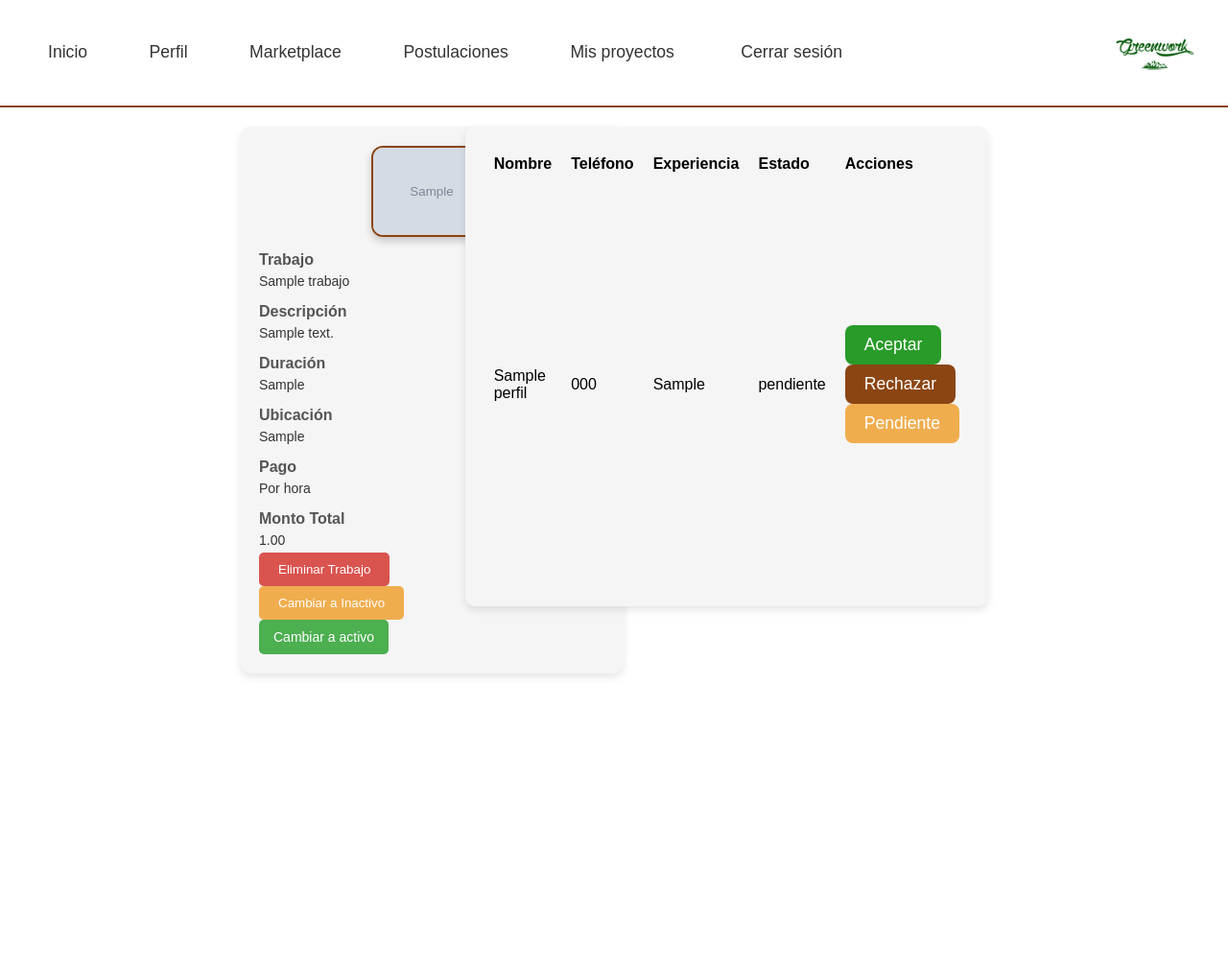
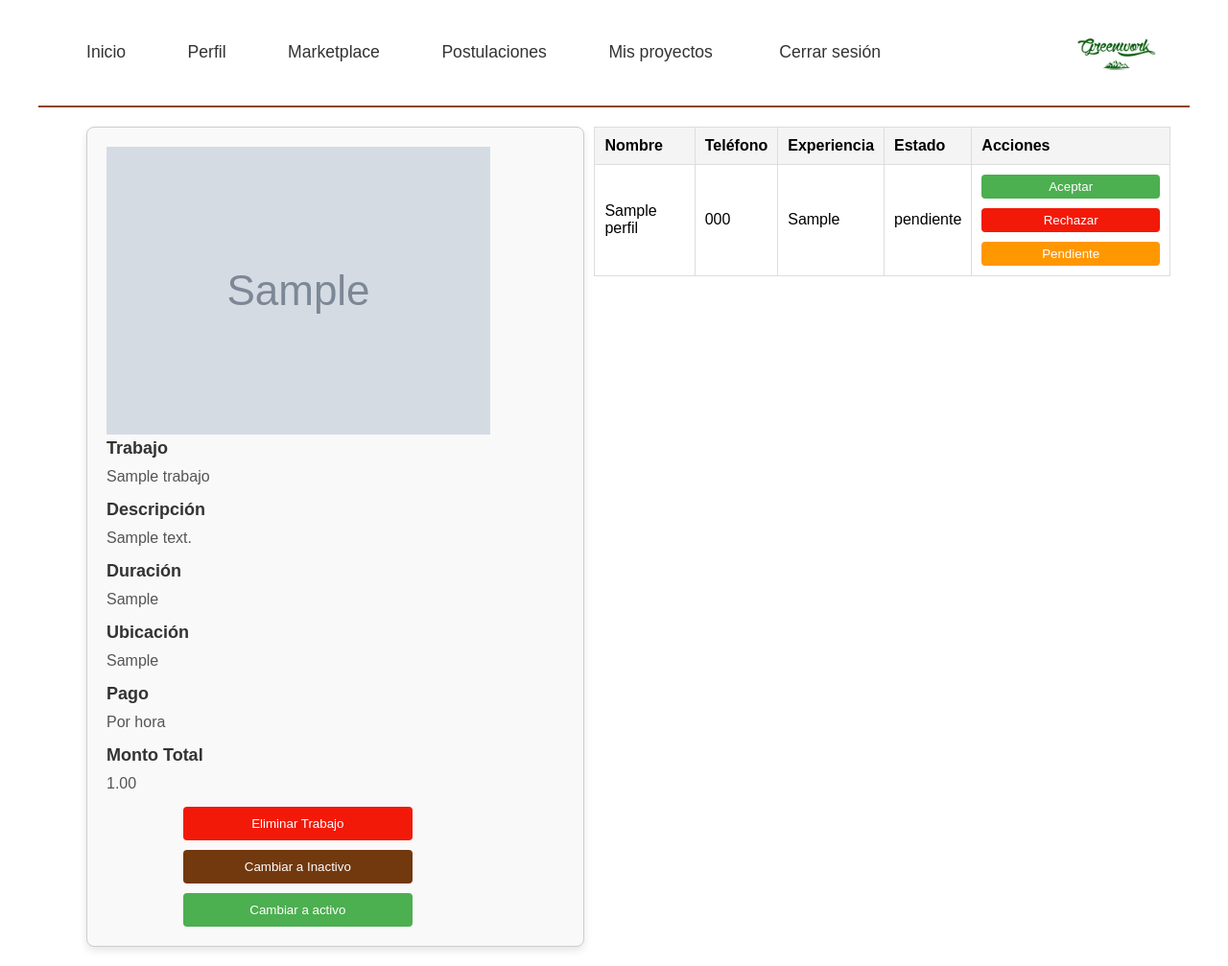
Before and after one commit to StarFront/microproyectos_corredor, a Flask app: page /vista_postulados/1 in a window 1280 px wide. Shown: the whole page at 96% size. Before the commit the page ends 706 px from the top, so only its background shows below. Run offline with Flask 3, Linux system fonts and the light colour scheme; tables that the repository leaves empty hold one stand-in row (values such as "Sample post"); grey boxes marked "Sample" are stand-in pictures.

Commit message:
arreglo de vista postulados favicon texto index

```diff
--- a/Front/css/vista_postulados.css
+++ b/Front/css/vista_postulados.css
@@ -6,7 +6,6 @@
     font-family: 'Poppins', sans-serif;
 }
 
-
 .container {
     max-width: 1200px;
     margin: 0 auto;
@@ -14,7 +13,6 @@
     background-color: #fff;
     border-radius: 8px;
 }
-
 
 header {
     display: flex;
@@ -90,156 +88,124 @@ header nav ul li a:hover {
   transform: scale(0.98); /* Efecto de presión al hacer clic */
 }
 
+
 /* Estilo de la tarjeta de trabajo */
-.job-card {
-    background-color: #f5f5f5;
-    border-radius: 12px;
-    padding: 20px;
-    max-width: 400px;
-    margin: 20px auto;
-    box-shadow: 0 4px 8px rgba(0, 0, 0, 0.1);
-    text-align: left;
-    color: #333;
-    position: absolute;
-    left: 250px;
+/* Contenedor principal para alinear ambos bloques */
+.container-wrapper {
+    display: flex;
+    gap: 10px;
+    margin: 20px;
+    align-items: flex-start; /* Alinea en la parte superior */
 }
 
-.job-card img.product-image {
-    width: 35%;
-    height: auto;
-    margin: 0 auto;
-    display: block;
-    border: 2px solid #8B4513;
-    border-radius: 12px;
-    box-shadow: 0 4px 8px rgba(0, 0, 0, 0.2);
+/* Estilo del contenedor .job-card */
+.job-card {
+    width: 50%; /* Ocupa casi la mitad del espacio */
+    margin-left: 30px;
+    background-color: #f9f9f9; /* Fondo claro */
+    padding: 20px; /* Espaciado interno */
+    border: 1px solid #ccc; /* Borde sutil */
+    border-radius: 8px; /* Bordes redondeados */
+    box-shadow: 0px 4px 8px rgba(0, 0, 0, 0.1); /* Sombra */
 }
 
-.section-title {
-    font-size: 16px;
-    font-weight: 600;
-    color: #555;
-    margin-top: 15px;
+.job-card h3 {
+    margin-bottom: 10px;
+    font-size: 18px;
+    color: #333;
 }
 
 .job-card p {
-    margin: 5px 0;
-    font-size: 14px;
-    color: #333;
+    margin-bottom: 15px;
+    font-size: 16px;
+    color: #555;
 }
 
-.apply-button:hover {
-    background-color: #673d3a;
+.job-card .btn-delete,
+.job-card .btn-inactive,
+.job-card .btn-activo {
+    display: block;
+    margin-top: 10px;
+    margin-left: 80px;
+    width: 50%; /* Botones anchos */
+    padding: 10px;
+    background-color: #f31909; /* Color rojo */
+    color: white;
+    border: none;
+    border-radius: 4px;
+    cursor: pointer;
 }
 
-.container-table {
-    max-width: 600px;
-    margin: 0 auto;
-    padding: 20px;
+.job-card .btn-inactive {
+    background-color: #72380e; /* Naranja */
 }
 
-  .narrow-column {
-    text-align: center;
-  }
-
-  .wide-column {
-    text-align: center;
-  }
-
-  table {
-    background-color: #f5f5f5;
-    border: 20px solid #8B4513;
-    border-collapse: collapse;
-    border-radius: 10px; /* Borde redondeado */
-    overflow: hidden;
-    box-shadow: 0 4px 8px rgba(0, 0, 0, 0.1);
-    position: absolute;
-    right: 250px;
-    height: 500px;
-    width: 400px;
-}
-
-  th, td {
-    padding: 10px;
-    text-align: left;
+.job-card .btn-activo {
+    background-color: #4caf50; /* Verde */
 
 }
 
-  .botonA {
-    background-color: #289b28;
-    color: #FFFFFF; /* Color de texto gris */
-    padding: 10px 20px; /* Espaciado interno del botón */
-    font-size: 1.1em; /* Tamaño de la fuente */
-    border: none; /* Sin bordes */
-    border-radius: 8px; /* Bordes redondeados */
-    cursor: pointer; /* Cambia el cursor al pasar sobre el botón */
-    transition: background-color 0.3s ease;
+/* Estilo del contenedor .container-table */
+.container-table table {
+    width: 50%; /* Ocupa casi la mitad del espacio */
+    margin-right: 20px;
 }
 
-  .botonR {
-    background-color: #8B4513;
-    color: #FFFFFF; /* Color de texto gris */
-    padding: 10px 20px; /* Espaciado interno del botón */
-    font-size: 1.1em; /* Tamaño de la fuente */
-    border: none; /* Sin bordes */
-    border-radius: 8px; /* Bordes redondeados */
-    cursor: pointer; /* Cambia el cursor al pasar sobre el botón */
-    transition: background-color 0.3s ease;
+
+
+.container-table table {
+    width: 100%; /* La tabla ocupa todo el ancho */
+    border-collapse: collapse; /* Sin bordes dobles */
 }
 
-  .botonP{
-    background-color: #f0ad4e;
-    color: #FFFFFF; /* Color de texto gris */
-    padding: 10px 20px; /* Espaciado interno del botón */
-    font-size: 1.1em; /* Tamaño de la fuente */
-    border: none; /* Sin bordes */
-    border-radius: 8px; /* Bordes redondeados */
-    cursor: pointer; /* Cambia el cursor al pasar sobre el botón */
-    transition: background-color 0.3s ease;
+.container-table th,
+.container-table td {
+    border: 1px solid #ddd; /* Bordes entre celdas */
+    padding: 10px; /* Espaciado interno */
+    text-align: left; /* Alineación de texto */
 }
 
-  body {
-    padding-bottom: 600px; /* Ajusta el espacio según lo necesites */
+.container-table th {
+    background-color: #f4f4f4; /* Fondo gris claro */
+    font-weight: bold;
 }
 
-.btn-delete {
-    background-color: #d9534f; /* Rojo */
-    color: #fff;
-    padding: 10px 20px;
-    border: none;
-    border-radius: 5px;
-    cursor: pointer;
-    transition: background-color 0.3s ease;
+.container-table tr:nth-child(even) {
+    background-color: #f9f9f9; /* Filas alternas */
 }
 
-.btn-delete:hover {
-    background-color: #c9302c;
+.container-table tr:hover {
+    background-color: #f1f1f1; /* Color al pasar el mouse */
 }
 
-.btn-inactive {
-    background-color: #f0ad4e; /* Naranja */
-    color: #fff;
-    padding: 10px 20px;
+.container-table .botonA {
+    background-color: #4caf50; /* Verde */
+    color: white;
+    width: 100%;
+    padding: 5px 10px;
+    margin-bottom: 10px;
     border: none;
-    border-radius: 5px;
+    border-radius: 4px;
     cursor: pointer;
-    transition: background-color 0.3s ease;
 }
 
-.btn-inactive:hover {
-    background-color: #ec971f;
+.container-table .botonR {
+    background-color: #f31909; /* Rojo */
+    color: white;
+    width: 100%;
+    margin-bottom: 10px;
+    padding: 5px 10px;
+    border: none;
+    border-radius: 4px;
+    cursor: pointer;
 }
 
-.btn-activo {
-    background-color: #4CAF50; /* Verde */
+.container-table .botonP {
+    background-color: #ff9800; /* Naranja */
     color: white;
+    width: 100%;
+    padding: 5px 10px;
     border: none;
-    padding: 10px 15px;
-    font-size: 14px;
+    border-radius: 4px;
     cursor: pointer;
-    border-radius: 5px;
-    transition: background-color 0.3s;
 }
-
-.btn-activo:hover {
-    background-color: #45a049;
-}
--- a/Front/templates/dashboard.html
+++ b/Front/templates/dashboard.html
@@ -7,6 +7,7 @@
     <!-- <link rel="stylesheet" href="../css/dashboard.css"> -->
     <link rel="stylesheet" href="{{ url_for('static', filename='css/dashboard.css') }}">
     <link href="https://fonts.googleapis.com/css2?family=Poppins:wght@400;600&display=swap" rel="stylesheet">
+    <link rel="icon" href="../img/favicon.png" type="Image/png">
 
 </head>
 <body>
--- a/Front/templates/formulario_usuario.html
+++ b/Front/templates/formulario_usuario.html
@@ -7,6 +7,7 @@
     <link rel="stylesheet" href="../css/formulario_usuario.css">
     <!-- <link rel="stylesheet" href="{{ url_for('static', filename='css/formulario_usuario.css') }}"> -->
     <link href="https://fonts.googleapis.com/css2?family=Poppins:wght@400;600&display=swap" rel="stylesheet">
+    <link rel="icon" href="../img/favicon.png" type="Image/png">
 </head>
 <body>
 
--- a/Front/templates/index.html
+++ b/Front/templates/index.html
@@ -8,6 +8,7 @@
     <!-- <link rel="stylesheet" href="{{ url_for('static', filename='css/styles.css') }}"> -->
     <link href="https://fonts.googleapis.com/css2?family=Poppins:wght@400;600&display=swap" rel="stylesheet">
     <link rel="stylesheet" href="https://unicons.iconscout.com/release/v4.0.0/css/line.css">
+    <link rel="icon" href="../img/favicon.png" type="Image/png">
 
 </head>
 <body>
@@ -32,7 +33,10 @@
                 <h1>GreenWork</h1>
                 <h2>BIENVENIDOS</h2>
                 <p>
-                    "Lorem ipsum dolor sit amet, consectetur adipiscing elit, sed do eiusmod tempor incididunt ut labore et dolore magna aliqua. Ut enim ad minim veniam, quis nostrud exercitation ullamco laboris nisi ut aliquip ex ea commodo consequat."
+                    Tu puente hacia nuevas oportunidades laborales en el Corredor Ecológico de Villavicencio. Conecta con proyectos temporales, trabaja de forma segura y contribuye al desarrollo de nuestra comunidad.
+                    hoy y transforma tu futuro.
+                    <br>¡Regístrate ahora!
+
                 </p>
             </div>
 
--- a/Front/templates/marketplace.html
+++ b/Front/templates/marketplace.html
@@ -6,6 +6,7 @@
     <title>Marketplace</title>
     <link rel="stylesheet" href="{{ url_for('static', filename='css/marketplace.css') }}">
     <link href="https://fonts.googleapis.com/css2?family=Poppins:wght@400;600&display=swap" rel="stylesheet">
+    <link rel="icon" href="../img/favicon.png" type="Image/png">
 </head>
 <body>
     <div class="container">
--- a/Front/templates/mis_proyectos.html
+++ b/Front/templates/mis_proyectos.html
@@ -6,6 +6,7 @@
     <title>Mis proyectos</title>
     <link rel="stylesheet" href="{{ url_for('static', filename='css/mis_proyectos.css') }}">
     <link href="https://fonts.googleapis.com/css2?family=Poppins:wght@400;600&display=swap" rel="stylesheet">
+    <link rel="icon" href="../img/favicon.png" type="Image/png">
 </head>
 <body>
     <div class="container">
--- a/Front/templates/postulaciones.html
+++ b/Front/templates/postulaciones.html
@@ -6,6 +6,7 @@
     <title>Mis postulaciones</title>
     <link rel="stylesheet" href="{{ url_for('static', filename='css/postulaciones.css') }}">
     <link href="https://fonts.googleapis.com/css2?family=Poppins:wght@400;600&display=swap" rel="stylesheet">
+    <link rel="icon" href="../img/favicon.png" type="Image/png">
 </head>
 <body>
 
--- a/Front/templates/registro.html
+++ b/Front/templates/registro.html
@@ -7,6 +7,7 @@
     <link rel="stylesheet" href="../css/registro.css">
     <!-- <link rel="stylesheet" href="{{ url_for('static', filename='css/registro.css') }}"> -->
     <link href="https://fonts.googleapis.com/css2?family=Poppins:wght@400;600&display=swap" rel="stylesheet">
+    <link rel="icon" href="../img/favicon.png" type="Image/png">
 </head>
 <body>
 
--- a/Front/templates/usuario.html
+++ b/Front/templates/usuario.html
@@ -6,7 +6,7 @@
     <title>Perfil</title>
     <link rel="stylesheet" href="{{ url_for('static', filename='css/usuario.css') }}">
     <!-- <link rel="stylesheet" href="../css/usuario.css"> -->
-
+    <link rel="icon" href="../img/favicon.png" type="Image/png">
     <link href="https://fonts.googleapis.com/css2?family=Poppins:wght@400;600&display=swap" rel="stylesheet">
 </head>
 <body>
--- a/Front/templates/visgeneral.html
+++ b/Front/templates/visgeneral.html
@@ -6,6 +6,7 @@
     <title>Vista general</title>
     <link rel="stylesheet" href="{{ url_for('static', filename='css/visgeneral.css') }}">
     <link href="https://fonts.googleapis.com/css2?family=Poppins:wght@400;600&display=swap" rel="stylesheet">
+    <link rel="icon" href="../img/favicon.png" type="Image/png">
 </head>
 <body>
     <div class="container">
--- a/Front/templates/vista_postulados.html
+++ b/Front/templates/vista_postulados.html
@@ -4,9 +4,12 @@
     <meta charset="UTF-8">
     <meta name="viewport" content="width=device-width, initial-scale=1.0">
     <title>Info Trabajo</title>
-    <link rel="stylesheet" href="{{ url_for('static', filename='css/vista_postulados.css') }}">
+    <!-- <link rel="stylesheet" href="{{ url_for('static', filename='css/vista_postulados.css') }}"> -->
+    <link rel="stylesheet" href="../css/vista_postulados.css">
+    <link rel="icon" href="../img/favicon.png" type="Image/png">
 </head>
 <body>
+    <div class="container">
     <header>
             <!-- <a href="../templates/index.html" class="logo"> -->
                 <a href="{{ url_for('dashboard') }}" class="logo">
@@ -26,6 +29,7 @@
         </nav>
     </header>
 
+    <div class="container-wrapper">
     <div class="job-card">
         <img class="product-image" id="product-image" src="{{ url_for('static', filename='img/trabajos/' + trabajo['fotografia']) }}" alt="No hay imagen disponible">
 
@@ -92,7 +96,8 @@
             </tbody>
         </table>
     </div>
-
+</div>
+    </div>
 
 </body>
 </html>
```
Also changed, not shown: Front/img/favicon.png (added). Lines whose indentation alone changed are shown as unchanged.
